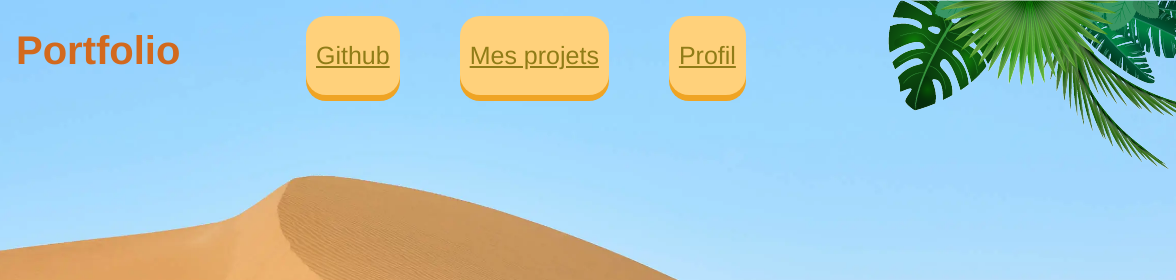
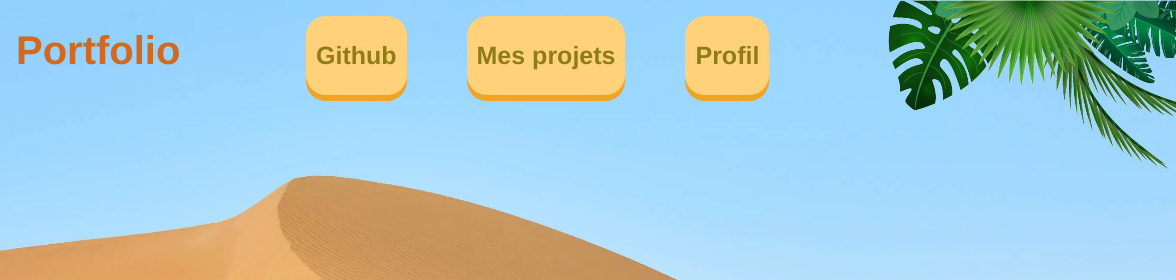
Before and after one commit to SimonMaigrot/SimonMaigrot.github.io, a plain HTML site: page index.html in a window 1280 px wide. Shown: the top 280 px of the page, 104-1280 px from the left. Drawn offline with Linux system fonts and the light colour scheme.

Commit message:
Add files via upload

```diff
--- a/style.css
+++ b/style.css
@@ -39,7 +39,7 @@ header h1 {
     left: 120px;
 }
 
-/* Menu de navigation */
+/* Nav */
 
 nav {
     display: flex;
@@ -48,15 +48,14 @@ nav {
 
 nav li {
     position: relative;
-    color: green;
     display: block;
     padding-left: 60px;
     left: 250px;
-    font-weight: 500;
+    font-weight: 600;
     font-size: 1.5em;
 }
 
-a {
+nav a {
     display: block;
     margin: 10px auto 0;
     font-size: 25px;
@@ -69,6 +68,7 @@ a {
     border-radius: 20px;
     position: relative;
     box-shadow: 0 6px #efa424;
+    text-decoration: none;
 }
 
 a:hover{
```
